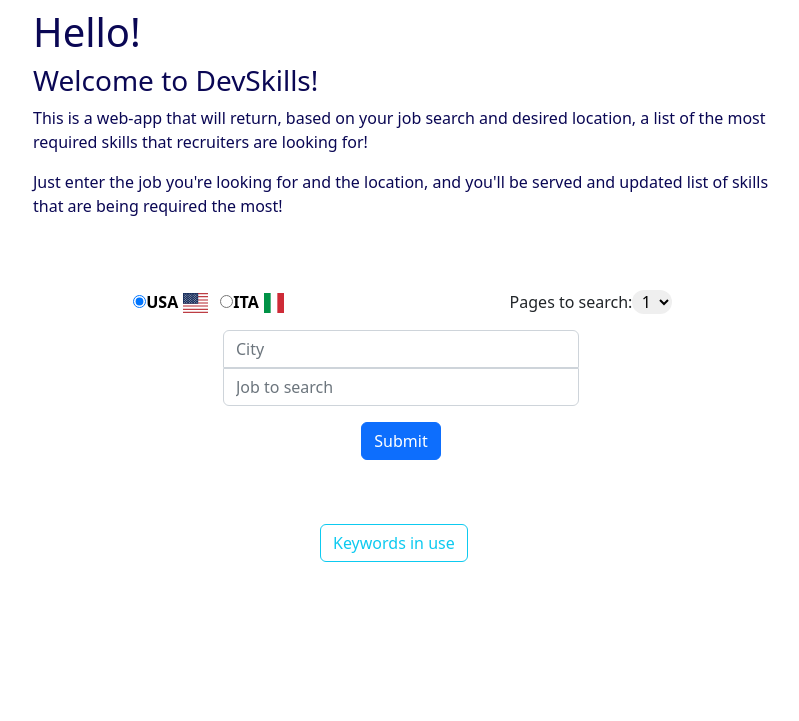
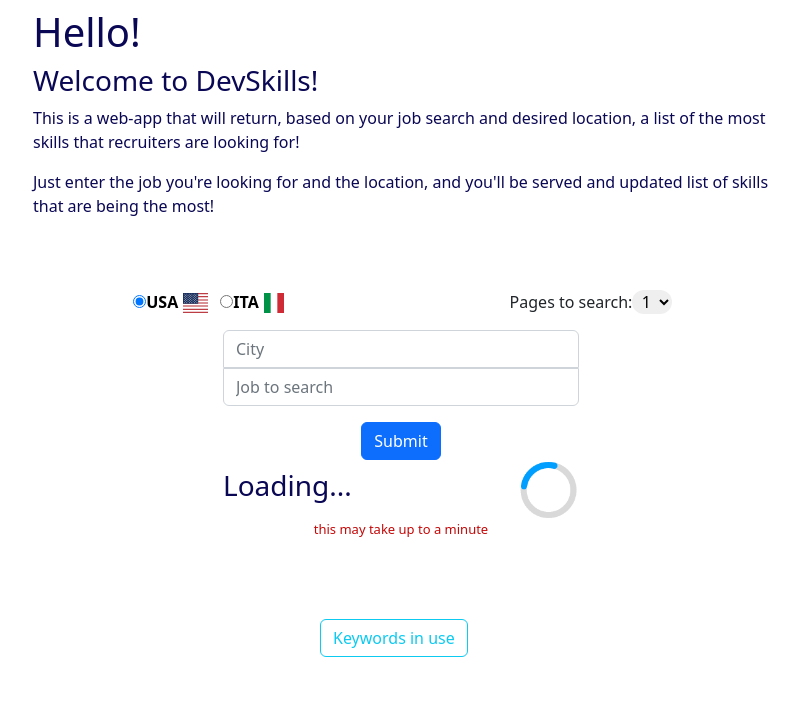
Before and after one commit to dluca22/PyJob, a Flask app: page / in a window 1280 px wide. Shown: the part 104-825 px from the top of the page, without its empty margins (239-1038 px from the left). Before the commit the page ends 666 px from the top, so only its background shows below. Run offline with Flask 2, Linux system fonts and the light colour scheme; some libraries are stand-ins or nearby versions.

Commit message:
Added loading animation

```diff
--- a/app.py
+++ b/app.py
@@ -1,5 +1,3 @@
-from glob import glob
-import logging
 import time
 from flask import Flask, render_template, request, redirect, flash, url_for
 from look_module import build_dict, format_entry, search
@@ -9,8 +7,6 @@
 app = Flask(__name__)
 app.secret_key = '01101100'
 # app.config['PROPAGATE_EXCEPTIONS'] = True REMOVE??
-
-logging.basicConfig(level=logging.DEBUG)
 
 default_dict = {}
 user_dict = {}
@@ -55,6 +51,8 @@
         # get values from request form
         place = format_entry(request.form['place'])
         job = format_entry(request.form['job_search'])
+        if not place or not job:
+            return error(406, msg="Missing field")
         if request.form['country'] == 'www':
             country = 'www'
         else:
--- a/static/stylesheet/style.css
+++ b/static/stylesheet/style.css
@@ -90,6 +90,27 @@
     border-top: 2px solid;
     border-color: #FFC107;
     color: #FFC107
+
+}
+#error-code{
+    color: rgb(70, 70, 70)
+}
+#error-msg{
+    color:rgb(186, 0, 0)
+}
+#back-error-button>a{
+    text-decoration: none;
+}
+#back-error-button>a:hover{
+    text-decoration: none;
+    color:rgb(255, 204, 0);
+}
+#loading{
+    display:flex;
+}
+.col-10.d-flex.justify-content-around > p {
+    font-size: small;
+    color: rgb(196, 8, 8)
 }
 
 /*---------------------------- */
--- a/templates/index.html
+++ b/templates/index.html
@@ -13,10 +13,10 @@
                 </div>
                 <div class="presentation">
                     <p>This is a web-app that will return, based on your job search and desired location, a list of the
-                        most required skills that recruiters are looking for!</p>
+                        most skills that recruiters are looking for!</p>
                     <p>Just enter the job you're looking for and the location, and you'll be served and updated list of
                         skills
-                        that are being required the most!</p>
+                        that are being the most!</p>
 
                 </div>
             </div>
@@ -56,7 +56,7 @@
         <div class="row justify-content-center">
             <div class="col-8 col-md-5 col-lg-4 mt-2">
                 <input class="form-control rounded-0 rounded-top" type="text" placeholder="City" aria-label="place"
-                    name="place" required>
+                    name="place">
             </div>
         </div>
         <div class="row justify-content-center">
@@ -64,18 +64,29 @@
 
                 <!-- # inputText di JOB -->
                 <input class="form-control rounded-0 rounded-bottom" type="text" placeholder="Job to search"
-                    name="job_search" required>
+                    name="job_search">
             </div>
         </div>
 
         <!-- submit button -->
         <div class="row justify-content-center">
             <div class="col-2  d-flex justify-content-center mt-2">
-                <input class="btn btn-primary " type="submit" value="Submit">
+                <input onclick="show_loading()" class="btn btn-primary " type="submit" value="Submit">
             </div>
         </div>
     </form>
 
+    <!-- loading animation -->
+
+    <div class="row justify-content-center" id="loading">
+        <div class="col-4 d-flex justify-content-between">
+            <h3>Loading... </h3>
+            <img src="/static/img/loading.gif" height=60px width="60px" alt="loading animation">
+        </div>
+        <div class="col-10 d-flex justify-content-around">
+            <p>this may take up to a minute</p>
+        </div>
+    </div>
 
 
     <!-- sezione a scomparsa -->
@@ -99,8 +110,7 @@
                         <div class="row justify-content-center ">
                             <div class="col-10 col-md-7 align-self-start">
                                 <input class="form-control border-info" type="text"
-                                    placeholder="Insert a list of keywords" aria-label="custom_keys"
-                                    name="custom_keys">
+                                    placeholder="Insert a list of keywords" aria-label="custom_keys" name="custom_keys">
                             </div>
                             <div class="col-2 col-md-4 mx-1 align-self-start">
                                 <input class="btn btn-info mb-3" type="submit" value="Add Keywords">
@@ -108,6 +118,7 @@
 
                         </div>
                     </form>
+
 
 
                     <!-- IF PRESENT list of user added keywords -->
@@ -143,5 +154,11 @@
     </div>
 
 </div>
+<script>
+    function show_loading() {
+        let loads = document.getElementById('loading');
+        loads.style.display = 'flex';
+    }
+</script>
 
 {%endblock%}
```
Also changed, not shown: TODO.md (+7 -14 lines), templates/error.html (+12 -6 lines), static/img/graph.png, static/img/loading.gif (added), static/img/screenshot_beta1(1).png (added), static/img/screenshot_beta1(2).png (added).
